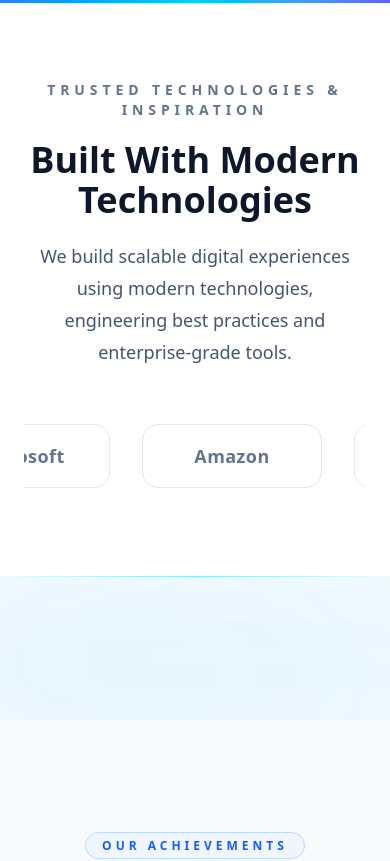
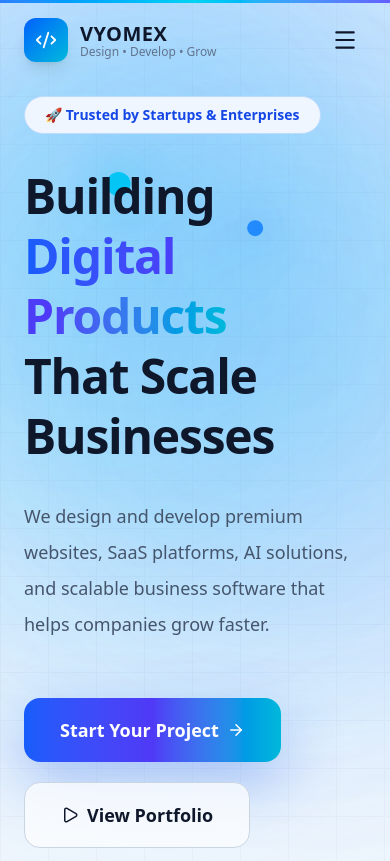
Before and after one commit to Raj172004/VYOMEX, a Next.js app in the folder client/: page / in a window 390 px wide. Shown: the top 861 px of the page. Built offline with nearby package versions, Linux system fonts and the light colour scheme.

Commit message:
feat(auth): add DTOs and validation schemas

```diff
--- a/client/app/layout.tsx
+++ b/client/app/layout.tsx
@@ -4,10 +4,10 @@ import { Geist, Geist_Mono } from "next/font/google";
 import "./globals.css";
 
 import AOSProvider from "@/providers/AOSProvider";
+import AuthProvider from "@/providers/AuthProvider";
 
 import ScrollProgress from "@/components/ui/ScrollProgress";
 import CursorSpotlight from "@/components/ui/CursorSpotlight";
-import AuthProvider from "@/providers/AuthProvider";
 
 const geistSans = Geist({
   subsets: ["latin"],
@@ -32,21 +32,16 @@ export default function RootLayout({
   return (
     <html lang="en" suppressHydrationWarning>
       <body
-        className={`${geistSans.variable} ${geistMono.variable} antialiased bg-background text-foreground overflow-x-hidden`}
+        className={`${geistSans.variable} ${geistMono.variable} bg-background text-foreground overflow-x-hidden antialiased`}
       >
-        {/* Global Scroll Progress */}
+        {/* Global UI */}
         <ScrollProgress />
-
-        {/* Global Cursor Spotlight */}
         <CursorSpotlight />
 
         {/* Global Providers */}
-        <AOSProvider>
-          {children}
-        </AOSProvider>
         <AuthProvider>
-  {children}
-</AuthProvider>
+          <AOSProvider>{children}</AOSProvider>
+        </AuthProvider>
       </body>
     </html>
   );
--- a/client/app/page.tsx
+++ b/client/app/page.tsx
@@ -11,10 +11,26 @@ import Portfolio from "@/components/home/portfolio/Portfolio";
 import Testimonials from "@/components/home/testimonials/Testimonials";
 import FAQ from "@/components/home/faq/FAQ";
 import CTA from "@/components/home/cta/CTA";
+
 import SectionDivider from "@/components/ui/effects/SectionDivider";
+
 export default function HomePage() {
   return (
     <>
+      <Navbar />
+
+      <main className="relative overflow-hidden">
+        {/* Global Ambient Glow */}
+        <div className="pointer-events-none absolute inset-0 -z-50">
+          <div className="absolute left-0 top-0 h-[700px] w-[700px] rounded-full bg-cyan-300/10 blur-[180px]" />
+
+          <div className="absolute right-0 top-[900px] h-[700px] w-[700px] rounded-full bg-blue-400/10 blur-[200px]" />
+
+          <div className="absolute left-1/2 top-[1900px] h-[900px] w-[900px] -translate-x-1/2 rounded-full bg-indigo-400/10 blur-[240px]" />
+        </div>
+
+        <Hero />
+
         <TrustedCompanies />
 
         <SectionDivider />
@@ -48,6 +64,9 @@ export default function HomePage() {
         <SectionDivider />
 
         <CTA />
+      </main>
+
+      <Footer />
     </>
   );
 }
--- a/client/components/common/navbar/Navbar.tsx
+++ b/client/components/common/navbar/Navbar.tsx
@@ -1,6 +1,7 @@
 "use client";
 
 import { useEffect, useState } from "react";
+import { motion } from "framer-motion";
 
 import Logo from "./Logo";
 import DesktopMenu from "./DesktopMenu";
@@ -11,21 +12,34 @@ export default function Navbar() {
   const [scrolled, setScrolled] = useState(false);
 
   useEffect(() => {
-    const onScroll = () => {
+    const handleScroll = () => {
       setScrolled(window.scrollY > 20);
     };
 
-    onScroll();
+    handleScroll();
 
-    window.addEventListener("scroll", onScroll);
+    window.addEventListener("scroll", handleScroll);
 
     return () => {
-      window.removeEventListener("scroll", onScroll);
+      window.removeEventListener("scroll", handleScroll);
     };
   }, []);
 
   return (
-    <header className="fixed inset-x-0 top-0 z-50">
+    <motion.header
+      initial={{
+        y: -80,
+        opacity: 0,
+      }}
+      animate={{
+        y: 0,
+        opacity: 1,
+      }}
+      transition={{
+        duration: 0.7,
+      }}
+      className="fixed inset-x-0 top-0 z-[9999]"
+    >
       <NavbarBackground scrolled={scrolled} />
 
       <div
@@ -33,19 +47,53 @@ export default function Navbar() {
           mx-auto
           flex
           h-20
-          max-w-7xl
+          max-w-[1400px]
           items-center
           justify-between
           px-6
-          lg:px-8
+          sm:px-8
+          lg:px-12
+          xl:px-16
         "
       >
-        <Logo />
+        <motion.div
+          whileHover={{
+            scale: 1.03,
+          }}
+          transition={{
+            duration: 0.2,
+          }}
+        >
+          <Logo />
+        </motion.div>
 
         <DesktopMenu />
 
         <MobileMenu />
       </div>
-    </header>
+
+      {scrolled && (
+        <motion.div
+          initial={{
+            opacity: 0,
+          }}
+          animate={{
+            opacity: 1,
+          }}
+          className="
+            absolute
+            bottom-0
+            left-1/2
+            h-px
+            w-[92%]
+            -translate-x-1/2
+            bg-gradient-to-r
+            from-transparent
+            via-cyan-300/70
+            to-transparent
+          "
+        />
+      )}
+    </motion.header>
   );
 }
--- a/client/components/common/navbar/NavbarBackground.tsx
+++ b/client/components/common/navbar/NavbarBackground.tsx
@@ -10,13 +10,30 @@ export default function NavbarBackground({
   scrolled,
 }: NavbarBackgroundProps) {
   return (
-    <div
-      className={clsx(
-        "absolute inset-0 -z-10 transition-all duration-500",
-        scrolled
-          ? "border-b border-slate-200/70 bg-white/80 backdrop-blur-xl shadow-lg"
-          : "bg-transparent"
+    <>
+      <div
+        className={clsx(
+          "absolute inset-0 -z-20 transition-all duration-500",
+
+          scrolled
+            ? `
+              border-b
+              border-white/30
+              bg-white/70
+              backdrop-blur-2xl
+              shadow-[0_20px_60px_rgba(15,23,42,.08)]
+            `
+            : "bg-transparent"
+        )}
+      />
+
+      {scrolled && (
+        <>
+          <div className="absolute inset-0 -z-30 bg-gradient-to-r from-cyan-400/5 via-blue-400/5 to-indigo-400/5" />
+
+          <div className="absolute bottom-0 left-1/2 h-px w-[94%] -translate-x-1/2 bg-gradient-to-r from-transparent via-cyan-300/70 to-transparent" />
+        </>
       )}
-    />
+    </>
   );
 }
--- a/client/components/ui/Button.tsx
+++ b/client/components/ui/Button.tsx
@@ -1,45 +1,23 @@
 "use client";
 
-import {
-  ButtonHTMLAttributes,
-  ReactNode,
-  forwardRef,
-} from "react";
+import { forwardRef, ButtonHTMLAttributes } from "react";
 import clsx from "clsx";
 
-interface ButtonProps
-  extends ButtonHTMLAttributes<HTMLButtonElement> {
-  variant?:
-    | "primary"
-    | "secondary"
-    | "outline"
-    | "ghost"
-    | "gradient"
-    | "destructive";
-
+interface ButtonProps extends ButtonHTMLAttributes<HTMLButtonElement> {
+  variant?: "primary" | "outline" | "secondary";
   size?: "sm" | "md" | "lg";
-
   loading?: boolean;
-
-  leftIcon?: ReactNode;
-
-  rightIcon?: ReactNode;
 }
 
-const Button = forwardRef<
-  HTMLButtonElement,
-  ButtonProps
->(
+const Button = forwardRef<HTMLButtonElement, ButtonProps>(
   (
     {
       variant = "primary",
       size = "md",
       loading = false,
-      leftIcon,
-      rightIcon,
+      disabled,
       className,
       children,
-      disabled,
       ...props
     },
     ref
@@ -49,54 +27,39 @@ const Button = forwardRef<
         ref={ref}
         disabled={disabled || loading}
         className={clsx(
-          "inline-flex items-center justify-center gap-3 font-semibold transition-all duration-300",
-          "hover:-translate-y-1 active:translate-y-0",
-          "focus:outline-none focus:ring-4 focus:ring-cyan-200",
-          "disabled:cursor-not-allowed disabled:opacity-60",
+          "group relative inline-flex items-center justify-center overflow-hidden rounded-2xl font-semibold transition-all duration-300",
+          "focus:outline-none focus:ring-4 focus:ring-blue-200",
+          "disabled:pointer-events-none disabled:opacity-60",
 
           {
-            "rounded-xl px-5 py-2.5 text-sm":
-              size === "sm",
-
-            "rounded-2xl px-6 py-3 text-base":
-              size === "md",
-
-            "rounded-2xl px-8 py-4 text-lg":
-              size === "lg",
+            "px-5 py-2.5 text-sm": size === "sm",
+            "px-7 py-3.5 text-base": size === "md",
+            "px-9 py-4.5 text-lg": size === "lg",
           },
 
           {
-            "bg-gradient-to-r from-cyan-500 via-blue-600 to-indigo-700 text-white shadow-[0_20px_60px_rgba(37,99,235,.30)] hover:shadow-[0_30px_80px_rgba(37,99,235,.40)]":
+            "bg-gradient-to-r from-blue-600 via-indigo-600 to-cyan-500 text-white shadow-[0_20px_60px_rgba(37,99,235,.35)] hover:-translate-y-1 hover:shadow-[0_30px_80px_rgba(37,99,235,.45)]":
               variant === "primary",
+
+            "border border-slate-300 bg-white/70 text-slate-900 backdrop-blur-xl hover:bg-white hover:border-blue-300 hover:shadow-xl":
+              variant === "outline",
 
             "bg-slate-900 text-white hover:bg-slate-800":
               variant === "secondary",
-
-            "border border-slate-300 bg-white/70 backdrop-blur-xl text-slate-900 hover:border-cyan-300 hover:bg-white":
-              variant === "outline",
-
-            "bg-transparent text-slate-700 hover:bg-slate-100":
-              variant === "ghost",
-
-            "bg-gradient-to-r from-cyan-400 via-blue-500 to-indigo-600 text-white":
-              variant === "gradient",
-
-            "bg-red-600 text-white hover:bg-red-700":
-              variant === "destructive",
           },
 
           className
         )}
         {...props}
       >
+        <span className="absolute inset-0 bg-gradient-to-r from-white/20 via-white/5 to-transparent opacity-0 transition-opacity duration-300 group-hover:opacity-100" />
+
         {loading ? (
-          <div className="h-5 w-5 animate-spin rounded-full border-2 border-current border-t-transparent" />
+          <div className="relative z-10 h-5 w-5 animate-spin rounded-full border-2 border-white border-t-transparent" />
         ) : (
-          <>
-            {leftIcon}
+          <span className="relative z-10 flex items-center gap-2">
             {children}
-            {rightIcon}
-          </>
+          </span>
         )}
       </button>
     );
--- a/client/components/ui/Container.tsx
+++ b/client/components/ui/Container.tsx
@@ -1,23 +1,27 @@
 import { ReactNode } from "react";
+import { cn } from "@/lib/utils";
 
-interface Props{
-    children:ReactNode;
-    className?:string;
+interface Props {
+  children: ReactNode;
+  className?: string;
 }
 
 export default function Container({
   children,
-    className=""
-}:Props){
-
-    return(
-
+  className,
+}: Props) {
+  return (
     <div
-        className={`mx-auto w-full max-w-[1320px] px-6 lg:px-8 ${className}`}
+      className={cn(
+        "relative z-10 mx-auto w-full max-w-[1400px]",
+        "px-6",
+        "sm:px-8",
+        "lg:px-12",
+        "xl:px-16",
+        className
+      )}
     >
       {children}
     </div>
-
   );
-
 }
--- a/client/components/ui/Heading.tsx
+++ b/client/components/ui/Heading.tsx
@@ -1,63 +1,78 @@
-interface Props{
-
-badge?:string;
-
-title:string;
-
-subtitle?:string;
-
-center?:boolean;
-
+interface Props {
+  badge?: string;
+  title: string;
+  subtitle?: string;
+  center?: boolean;
 }
 
 export default function Heading({
-
   badge,
-
   title,
-
   subtitle,
-
-center=true
-
-}:Props){
-
-return(
-
-<div className={center?"text-center":"text-left"}>
-
-{badge&&(
-
-<div className="mb-5">
-
-<span className="rounded-full border border-blue-200 bg-blue-50 px-4 py-1 text-xs font-bold uppercase tracking-[4px] text-blue-600">
-
+  center = true,
+}: Props) {
+  return (
+    <div className={center ? "text-center" : "text-left"}>
+      {badge && (
+        <div className="mb-6">
+          <span
+            className="
+              inline-flex
+              items-center
+              rounded-full
+              border
+              border-cyan-200
+              bg-cyan-50
+              px-5
+              py-2
+              text-xs
+              font-bold
+              uppercase
+              tracking-[0.35em]
+              text-cyan-700
+            "
+          >
             {badge}
-
           </span>
-
         </div>
-
       )}
 
-<h2 className="text-5xl font-black leading-tight text-slate-900 lg:text-6xl">
+      <h2
+        className="
+          text-4xl
+          font-black
+          leading-tight
+          tracking-tight
+          text-slate-900
 
+          sm:text-5xl
+
+          lg:text-6xl
+        "
+      >
         {title}
-
       </h2>
 
-{subtitle&&(
+      {subtitle && (
+        <p
+          className={`
+            mt-8
+            text-lg
+            leading-8
+            text-slate-600
 
-<p className="mx-auto mt-6 max-w-3xl text-xl leading-9 text-slate-600">
+            lg:text-xl
 
+            ${
+              center
+                ? "mx-auto max-w-3xl"
+                : "max-w-2xl"
+            }
+          `}
+        >
           {subtitle}
-
         </p>
-
       )}
-
     </div>
-
   );
-
 }
--- a/client/components/ui/Section.tsx
+++ b/client/components/ui/Section.tsx
@@ -3,9 +3,7 @@ import { cn } from "@/lib/utils";
 
 interface SectionProps extends HTMLAttributes<HTMLElement> {
   children: React.ReactNode;
-
-  background?: "default" | "muted" | "dark";
-
+  background?: "default" | "muted" | "dark" | "gradient";
   spacing?: "sm" | "md" | "lg" | "xl";
 }
 
@@ -19,19 +17,31 @@ export default function Section({
   return (
     <section
       className={cn(
-        background === "default" && "bg-white",
+        "relative isolate overflow-hidden",
 
-        background === "muted" && "bg-slate-50",
+        background === "default" &&
+          "bg-white",
 
-        background === "dark" && "bg-slate-950 text-white",
+        background === "muted" &&
+          "bg-gradient-to-b from-slate-50 via-white to-slate-50",
 
-        spacing === "sm" && "py-16",
+        background === "gradient" &&
+          "bg-[radial-gradient(circle_at_top,#dbeafe_0%,#eff6ff_30%,#ffffff_100%)]",
 
-        spacing === "md" && "py-20",
+        background === "dark" &&
+          "bg-slate-950 text-white",
 
-        spacing === "lg" && "py-28 lg:py-32",
+        spacing === "sm" &&
+          "py-16",
 
-        spacing === "xl" && "py-32 lg:py-40",
+        spacing === "md" &&
+          "py-20",
+
+        spacing === "lg" &&
+          "py-28 lg:py-32",
+
+        spacing === "xl" &&
+          "py-36 lg:py-44",
 
         className
       )}
--- a/client/components/ui/effects/SectionDivider.tsx
+++ b/client/components/ui/effects/SectionDivider.tsx
@@ -1,80 +1,11 @@
 "use client";
-
-import { motion } from "framer-motion";
 
 export default function SectionDivider() {
   return (
-    <div className="relative h-36 overflow-hidden">
-      {/* Top Line */}
+    <div className="relative h-24 overflow-hidden">
+      <div className="absolute left-1/2 top-1/2 h-px w-[92%] -translate-x-1/2 -translate-y-1/2 bg-gradient-to-r from-transparent via-cyan-200 to-transparent" />
 
-      <div
-        className="
-          absolute
-          inset-x-0
-          top-0
-          h-px
-          bg-gradient-to-r
-          from-transparent
-          via-cyan-300/70
-          to-transparent
-        "
-      />
-
-      {/* Aurora */}
-
-      <motion.div
-        animate={{
-          x: [-120, 120, -120],
-        }}
-        transition={{
-          repeat: Infinity,
-          duration: 16,
-          ease: "easeInOut",
-        }}
-        className="
-          absolute
-          left-1/2
-          top-0
-
-          h-40
-          w-[900px]
-
-          -translate-x-1/2
-
-          rounded-full
-
-          bg-cyan-400/10
-
-          blur-[120px]
-        "
-      />
-
-      <motion.div
-        animate={{
-          x: [120, -120, 120],
-        }}
-        transition={{
-          repeat: Infinity,
-          duration: 18,
-          ease: "easeInOut",
-        }}
-        className="
-          absolute
-          left-1/2
-          top-6
-
-          h-36
-          w-[700px]
-
-          -translate-x-1/2
-
-          rounded-full
-
-          bg-blue-500/10
-
-          blur-[120px]
-        "
-      />
+      <div className="absolute left-1/2 top-1/2 h-24 w-24 -translate-x-1/2 -translate-y-1/2 rounded-full bg-cyan-400/10 blur-3xl" />
     </div>
   );
 }
```
Also changed, not shown: client/components/common/Footer.tsx (+24 -76 lines), client/components/ui/Card.tsx (+24 -13 lines). Lines whose indentation alone changed are shown as unchanged.
